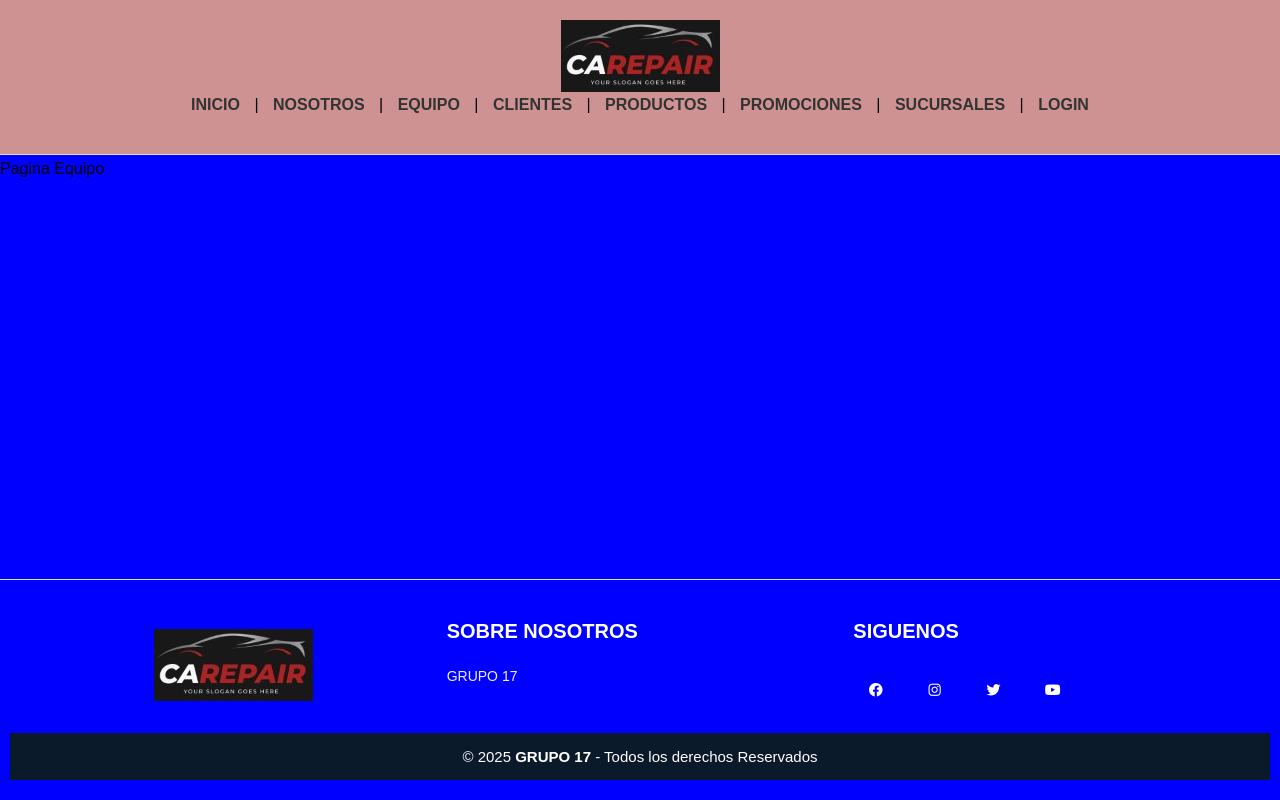
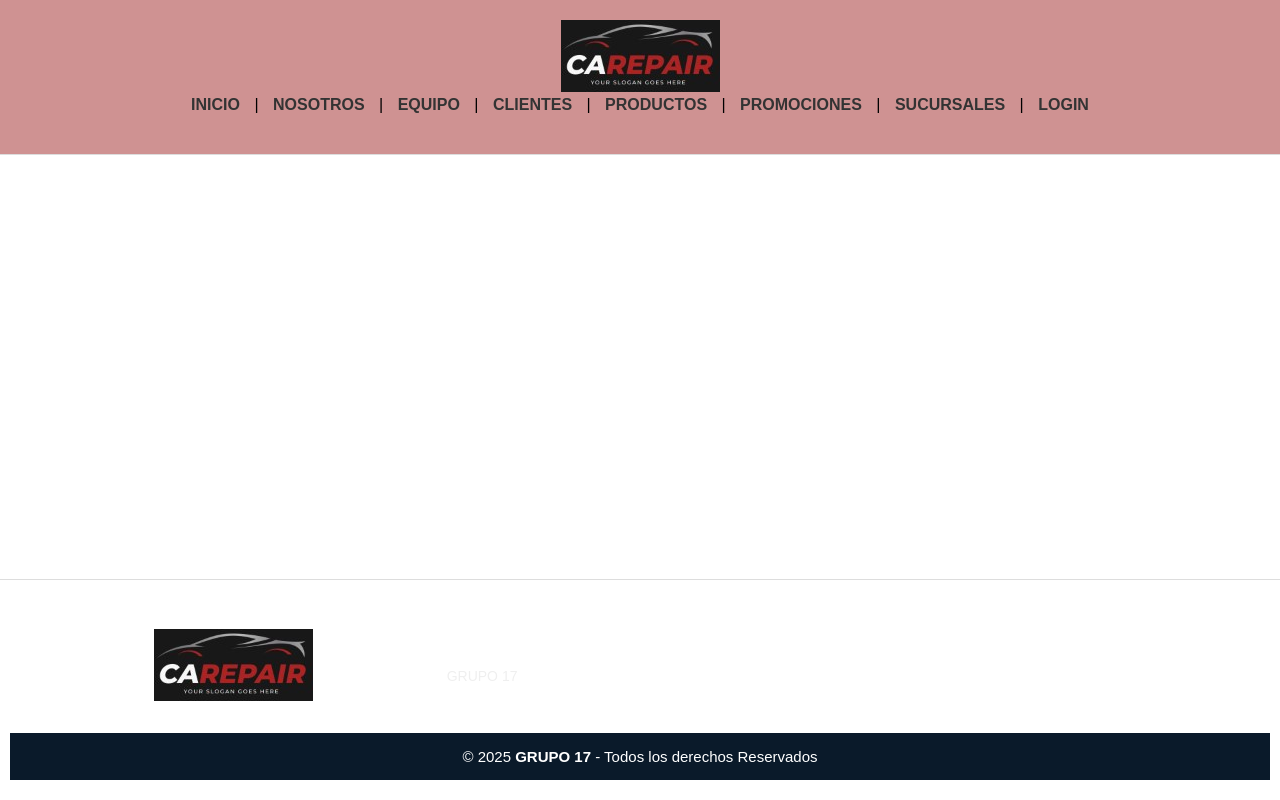
Before and after one commit to mindbrand729/DAW-Trabajo_Practico_Experimental_1, a Flask app: page /equipo in a window 1280 px wide. Run offline with Flask 3, Linux system fonts and the light colour scheme; some libraries are stand-ins or nearby versions.

Commit message:
Eliminacion del div

```diff
--- a/Sitio_Web_Taller_mecanico/static/css/estilos.css
+++ b/Sitio_Web_Taller_mecanico/static/css/estilos.css
@@ -14,7 +14,6 @@ body {
     background-size: cover;
     font-family: Arial, Helvetica, sans-serif;
     padding-top: 160px;
-    background-color: blue;
 }
 
 html, body {
--- a/Sitio_Web_Taller_mecanico/templates/equipo.html
+++ b/Sitio_Web_Taller_mecanico/templates/equipo.html
@@ -12,9 +12,7 @@
         <main>
 
             <!-- Aquí va el contenido de la pagina -->
-            <div>
-                <p>Pagina Equipo</p>
-            </div>
+
         </main>
 
         {% include 'shared/footer.html' %}
--- a/Sitio_Web_Taller_mecanico/templates/login.html
+++ b/Sitio_Web_Taller_mecanico/templates/login.html
@@ -11,7 +11,7 @@
 
         <main>
 
-            <!-- Aquí va el contenido de la pagina -->
+        <!-- Aquí va el contenido de la pagina -->
 
         </main>
 
```
